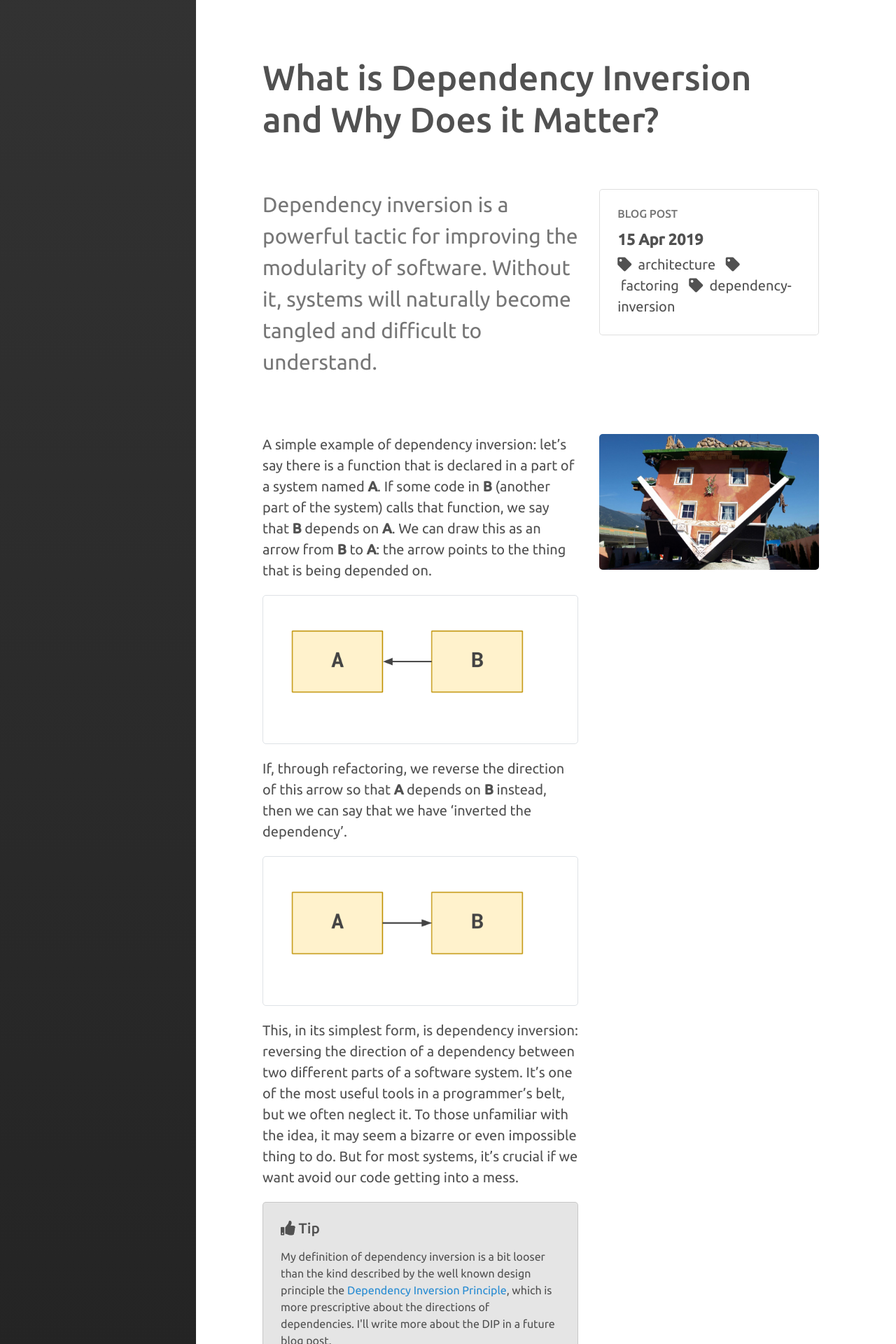
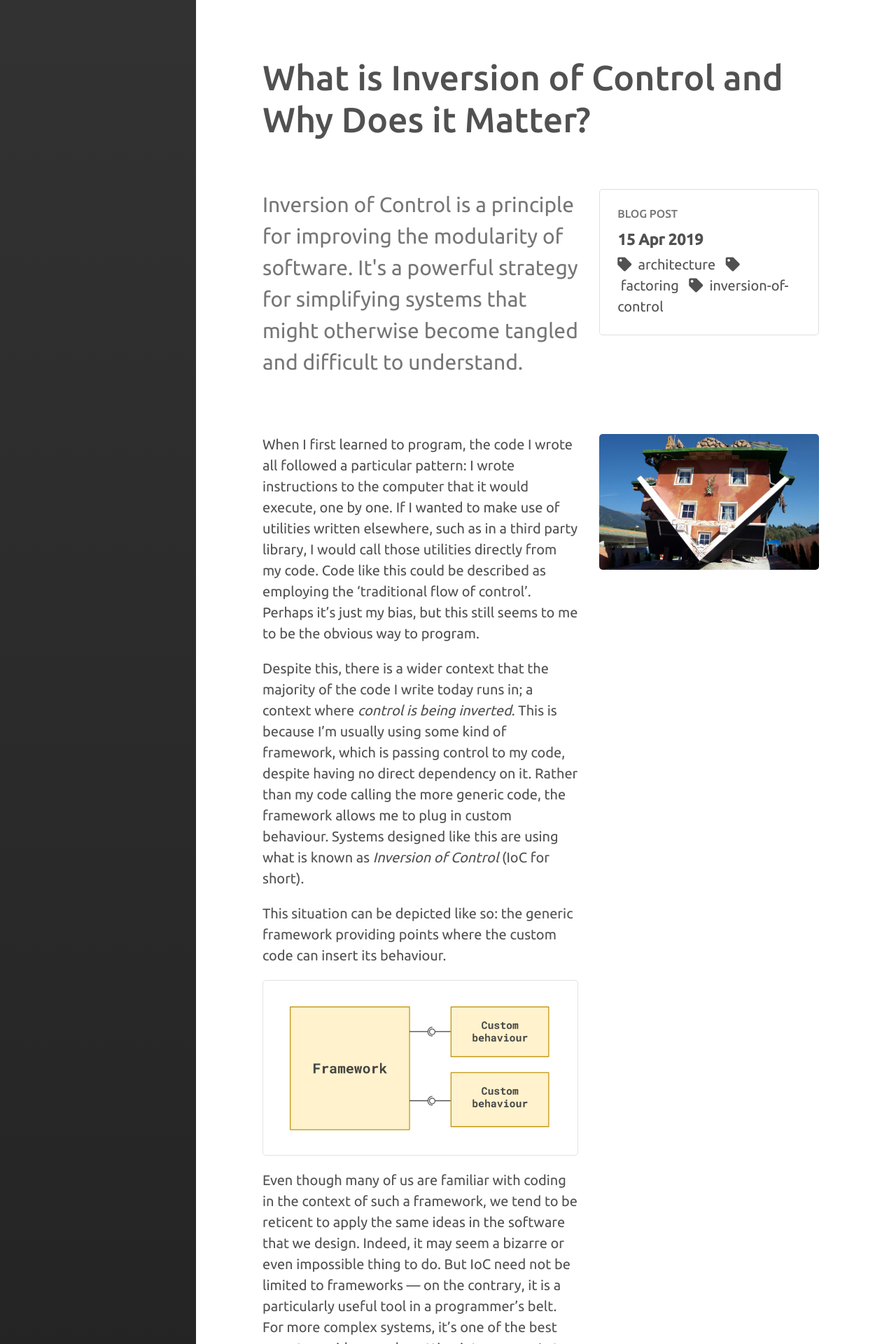
Before and after one commit to seddonym/seddonym.github.io, a Jekyll site: the page built from _posts/2019-04-15-why-dependency-inversion.md, in a window 1280 px wide. Shown: the top 1920 px of the page at 70% size. Built offline with Jekyll 4.4.1, drawn with Linux system fonts in a browser that asks for light colours; nearby versions of some CDN libraries; some of the changed text lies outside the part shown.

Commit message:
Move to inversion of control

```diff
--- a/_posts/2019-04-15-why-dependency-inversion.md
+++ b/_posts/2019-04-15-why-dependency-inversion.md
@@ -1,38 +1,33 @@
 ---
 layout: post
-title: What is Dependency Inversion and Why Does it Matter?
+title: What is Inversion of Control and Why Does it Matter?
 description: >
-    Dependency inversion is a powerful tactic for improving the modularity of software. Without it,
-    systems will naturally become tangled and difficult to understand.
+    Inversion of Control is a principle for improving the modularity of software. It's a powerful strategy
+    for simplifying systems that might otherwise become tangled and difficult to understand.
 image: upside-down.jpg
 featured: true
 weight: 2
-tags: [architecture, factoring, dependency-inversion]
+tags: [architecture, factoring, inversion-of-control]
 ---
 
-A simple example of dependency inversion: let's say there is a function that is declared in a part of a system named **A**. If some code in **B**
-(another part of the system) calls that function, we say that **B** depends on **A**. We can draw this as an arrow
-from **B** to **A**: the arrow points to the thing that is being depended on.
+When I first learned to program, the code I wrote all followed a particular pattern: I wrote instructions to the computer
+that it would execute, one by one. If I wanted to make use of utilities written elsewhere, such as in a third party library,
+I would call those utilities directly from my code. Code like this could be described as employing the 'traditional flow of control'.
+Perhaps it's just my bias, but this still seems to me to be the obvious way to program.
 
-{% include content_illustration.html image="why-di/b_to_a.png" alt="An arrow pointing from B to A" %}
+Despite this, there is a wider context that the majority of the code I write today runs in; a context where *control is being inverted*.
+This is because I'm usually using some kind of framework, which is passing control to my code, despite having no direct dependency on it.
+Rather than my code calling the more generic code, the framework allows me to plug in custom behaviour.
+Systems designed like this are using what is known as *Inversion of Control* (IoC for short).
 
-If, through refactoring, we reverse the direction of this arrow so that **A** depends on **B** instead, then we can say
-that we have 'inverted the dependency'.
+This situation can be depicted like so: the generic framework providing points where the custom code can insert its behaviour.
 
-{% include content_illustration.html image="why-di/a_to_b.png" alt="An arrow pointing from A to B" %}
+{% include content_illustration.html image="why-di/framework-plugins.png" alt="Framework with custom behaviours plugged in" %}
 
-This, in its simplest form, is dependency inversion: reversing the direction of a dependency between two different parts
-of a software system. It's one of the most useful tools in a programmer's belt, but
-we often neglect it. To those unfamiliar with the idea, it may seem a bizarre or even impossible thing to do. But for
-most systems, it's crucial if we want avoid our code getting into a mess.
-
-{% include tips/open.html %}
-  <p>My definition of dependency inversion is a bit looser than the kind described by the
-  well known design principle the
-  <a href="https://en.wikipedia.org/wiki/Dependency_inversion_principle">Dependency Inversion Principle</a>,
-  which is more prescriptive about the directions of dependencies. I'll write more about the DIP in a future
-  blog post.</p>
-{% include tips/close.html %}
+Even though many of us are familiar with coding in the context of such a framework, we tend to be reticent to apply the
+same ideas in the software that we design. Indeed, it may seem a bizarre or even impossible thing to do.
+But IoC need not be limited to frameworks --- on the contrary, it is a particularly useful tool in a programmer's belt.
+For more complex systems, it's one of the best ways to avoid our code getting into a mess. Let me tell you why.
 
 # Striving for modularity
 
@@ -62,8 +57,8 @@ This separation can take different forms. We might organize things by feature ar
 (the user interface, the business logic, the database), or both.
 
 When we do this, we tend to be aiming at modularity. Except for some reason, the system remains complicated.
-In practice, working on one module turns out to relate to another part of the system,
-which relates to another, which relates back to the original one. Soon our heads hurt and we need to have
+In practice, working on one module needs to ask questions of another part of the system,
+which calls another, which calls back to the original one. Soon our heads hurt and we need to have
 a lie down. What's going wrong?
 
 ## Separation of concerns is not enough
@@ -71,15 +66,14 @@ a lie down. What's going wrong?
 The sad fact is, if the only organizing factor of code is separation of concerns, a system will not be
 modular after all. Instead, separate parts will tangle together.
 
-Pretty quickly, our efforts to organise what goes into each module are undermined by the relationships between those
-modules.
+Pretty quickly, our efforts to organise what goes into each module are undermined by the *relationships between those
+modules*.
 
 This is naturally what happens to software if you don't think about relationships. This is because in the real world
 things *are* a messy, interconnected web. As we build functionality, we realise that one module needs to know about
 another. Later on, that other module needs to know about the first. Soon, everything knows about everything else.
 
 {% include content_illustration.html image="why-di/complicated-modular.png" alt="A complicated system with lots of arrows between the modules" %}
-
 
 The problem with software like this is that, because of the web of relationships, it is not a collection of smaller
 subsystems. Instead, it is a single, large system - and large systems tend to be more complicated than smaller ones.
@@ -95,31 +89,19 @@ In this diagram we see that **A** depends on **B**, but **B** also depends upon
 circular dependency. As a result, these two modules are in fact no less complicated than a single module.
 How can we improve things?
 
-## Extracting a shared dependency
+## Removing cycles by inverting control
 
-Often, removing the cycle is a simple case of extracting a shared dependency into its own module. Take these two
-modules:
+There are a few ways to tackle a circular dependency. You may be able to extract a shared dependency into a separate
+module, that the other two modules depend on. You may be able to create an extra module that coordinates the two modules,
+instead of them calling each other. Or you can use inversion of control.
 
-{% include content_illustration.html image="why-di/b-with-inner.png" alt="B with an inner component B&prime;, which both A and the rest of B depend on" %}
+At the moment, each module calls each other. We can pick one of the calls (let's say **A**'s call to **B**) and invert
+control so that ``A`` no longer needs to know anything about ``B``. Instead, it exposes a way of plugging into its
+behaviour, that ``B`` can then exploit. This can be diagrammed like so:
 
-In this case, the cause of the circular dependency is a submodule within **B**, which we'll call **B&prime;**, that
-both **A** and the rest of **B** depend on. The cycle is easily eliminated by pulling **B&prime;** into its
-own module.
+{% include content_illustration.html image="why-di/plugin.png" alt="B plugging into A" %}
 
-{% include content_illustration.html image="why-di/inner-extracted.png" alt="A with arrows pointing to B and B&prime;, and B also pointing to B&prime;" %}
-
-This refactoring is usually a simple matter of moving some code from one file to another. This isn't dependency inversion,
-but it's an option you should consider first, if it's possible.
-
-## When you can't extract a shared dependency, use inversion instead
-
-When the relationship between two modules is fundamentally cyclical, it's time for a spot of dependency inversion.
-If we reverse one of the arrows, then we eliminate the circular dependency and limit the flow of dependencies to a
-single direction:
-
-{% include content_illustration.html image="why-di/a_b_acyclic.png" alt="Two arrows, both pointing from B to A" %}
-
-Now that **A** has no knowledge of **B**, we think about **A** in isolation. We've just reduced our mental overhead,
+Now that **A** has no specific knowledge of **B**, we think about **A** in isolation. We've just reduced our mental overhead,
 and made the system more modular.
 
 The tactic remains useful for larger groups of modules. For example, three modules may depend upon each other, in
@@ -129,19 +111,19 @@ a cycle:
 
 In this case, we can invert one of the dependencies, gaining us a single direction of flow:
 
-{% include content_illustration.html image="why-di/abc_acyclic.png" alt="Arrows pointing from A to B, A to C and B to C" %}
+{% include content_illustration.html image="why-di/plugin-3.png" alt="B plugging into A" %}
 
-Again, dependency inversion has come to the rescue.
+Again, inversion of control has come to the rescue.
 
-# Dependency inversion in practice
+# Inversion of control in practice
 
-In practice, inverting a dependency can sometimes feel impossible. Surely there is no way to reverse the direction of
-the arrow merely by refactoring? But I have good news. As far as I know, it is never impossible.
+In practice, inverting control can sometimes feel impossible. Surely, if a module needs to call another, there is way
+to reverse this merely by refactoring? But I have good news. As far as I know, it is never impossible.
 You should *always* be able to avoid circular dependencies through some form of inversion. It's not always the most obvious way
 to write code, but it can make your code base significantly easier to work with.
 
-There are several different techniques for *how* you reverse that arrow. One such technique that is often
- talked about is dependency injection. I will cover some of these techniques in part two of this series.
+There are several different techniques for *how* you do this. One such technique that is often
+ talked about is dependency injection. I will cover some of these techniques in [part two of this series]({% link _posts/2019-07-01-ioc-techniques.md %}).
 
 There is also more to be said about how to apply this approach across the wider code base: if the system consists of
 more than a handful of files, where do we start? Again, I'll cover this later in the series.
@@ -149,9 +131,8 @@ more than a handful of files, where do we start? Again, I'll cover this later in
 # Conclusion: complex is better than complicated
 
 If you want to avoid your code getting into a mess, it's not enough merely to separate concerns. You must control the
-relationships between those concerns. In order to gain the benefits of a more modular system,
-you will sometimes need to use dependency inversion to make your dependencies flow in the opposite direction to what
-comes naturally.
+*relationships* between those concerns. In order to gain the benefits of a more modular system, you will sometimes need
+to use inversion of control to make control flow in the opposite direction to what comes naturally.
 
 The [Zen of Python](https://en.wikipedia.org/wiki/Zen_of_Python) states:
 
@@ -161,6 +142,6 @@ But also that
 
     Complex is better than complicated.
 
-I think of dependency inversion as an example of choosing the complex over the complicated. If we don't use it when
+I think of inversion of control as an example of choosing the complex over the complicated. If we don't use it when
 it's needed, our efforts to create a simple system will tangle into complications. Inverting dependencies allows us,
 at the cost of a small amount of complexity, to make our systems less complicated.
```
Also changed, not shown: _posts/2019-07-01-ioc-techniques.md (renamed from _posts/2019-07-01-dependency-inversion-techniques.md, +10 -10 lines), assets/img/posts/content/why-di/framework-plugins.png (added), assets/img/posts/content/why-di/plugin-3.png (added), assets/img/posts/content/why-di/plugin.png (added).
